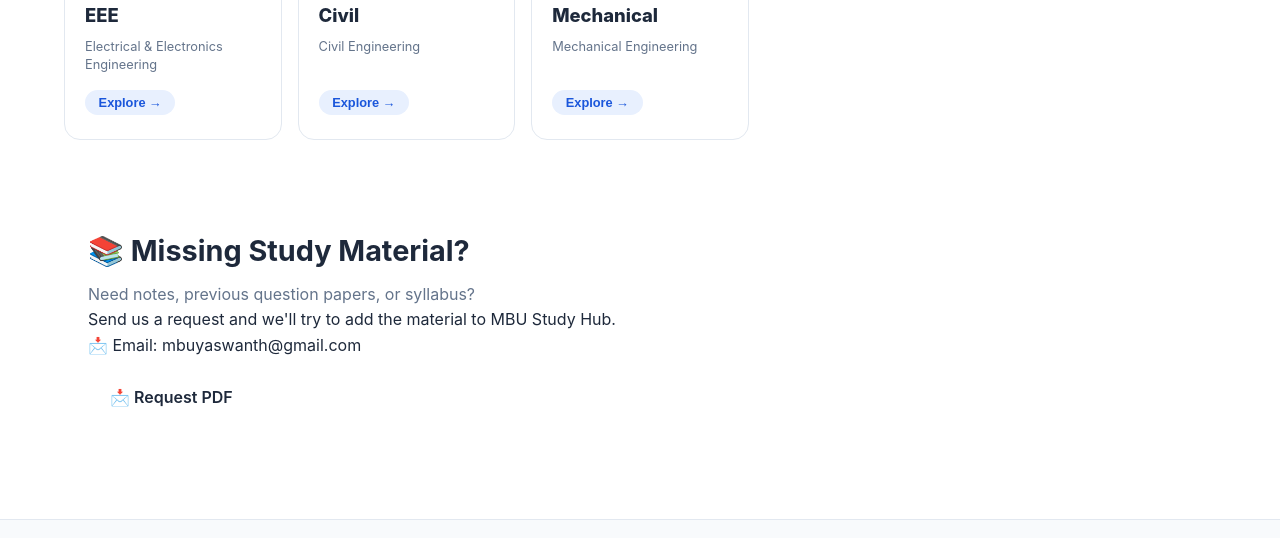
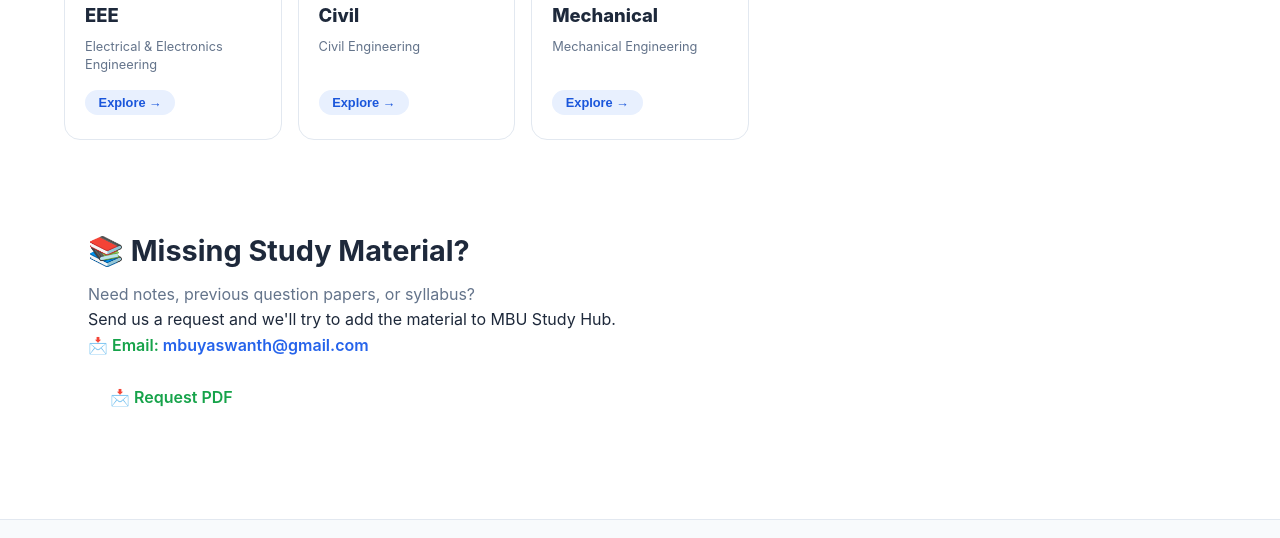
Before and after one commit to mbu-study-hub/mbu-study-Hub, a plain HTML site: page index.html in a window 1280 px wide. Shown: the part 1798-2336 px from the top of the page. Drawn offline with nearby package versions, Linux system fonts and the light colour scheme.

Commit message:
Update index.html

```diff
--- a/index.html
+++ b/index.html
@@ -125,9 +125,10 @@
           to MBU Study Hub.
         </p>
 
-        <p>
+        <p style="color:#16a34a; font-weight:600;">
   📩 Email:
-          <a href="mailto:mbuyaswanth@gmail.com">
+  <a href="mailto:mbuyaswanth@gmail.com"
+     style="color:#2563eb; text-decoration:none;">
     mbuyaswanth@gmail.com
   </a>
 </p>
@@ -137,7 +138,8 @@
   class="btn"
   style="display:inline-block; padding:12px 22px;
   border-radius:10px; text-decoration:none;
-          font-weight:600; margin-top:15px;"
+  font-weight:600; margin-top:15px;
+  color:#16a34a;"
 >
   📩 Request PDF
 </a>
```
Lines whose indentation alone changed are shown as unchanged.
